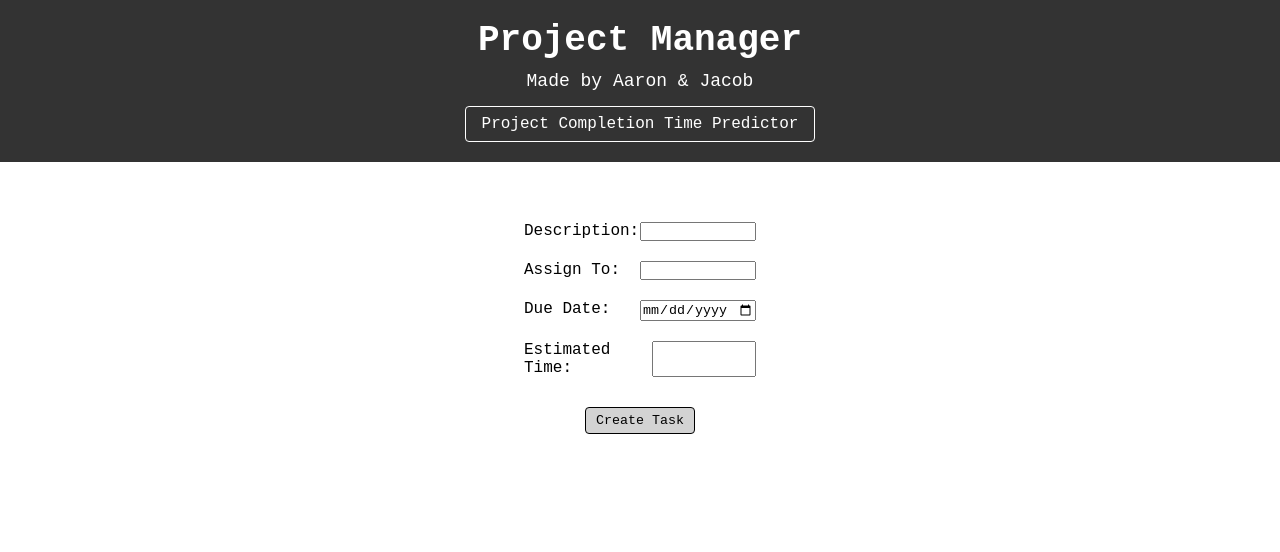
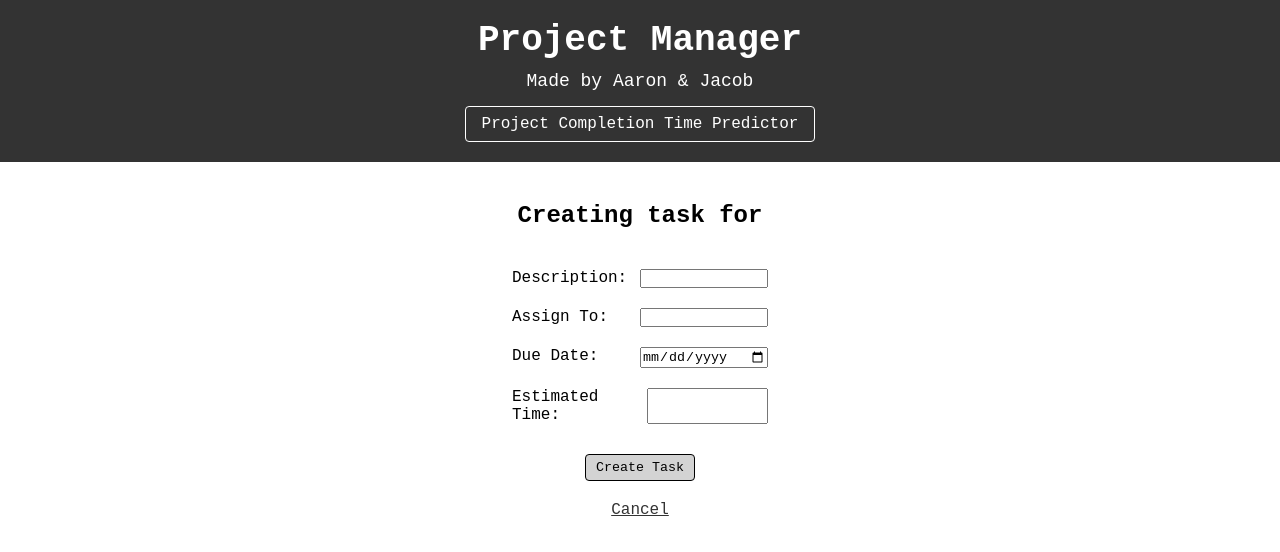
Before and after one commit to jboyce313/project-management, a React (Vite) app in the folder react-app/: page /projects/1/createTask in a window 1280 px wide. Shown: the top 552 px of the page. Built offline with nearby package versions, Linux system fonts and the light colour scheme; no server answers.

Commit message:
added cancel button to create task

```diff
--- a/react-app/src/components/CreateTask.jsx
+++ b/react-app/src/components/CreateTask.jsx
@@ -1,5 +1,5 @@
-import { useState } from "react";
-import { useParams } from "react-router-dom";
+import { useEffect, useState } from "react";
+import { Link, useParams } from "react-router-dom";
 import "../styles/createTask.css";
 
 export function CreateTask() {
@@ -9,6 +9,23 @@ export function CreateTask() {
   const [dueDate, setDueDate] = useState("");
   const [estimatedDuration, setEstimatedTime] = useState("");
   const [taskSubmitted, setTaskSubmitted] = useState("false");
+  const [projectName, setProjectName] = useState("");
+
+  useEffect(() => {
+    getProjectName();
+  }, []);
+
+  async function getProjectName() {
+    try {
+      const response = await fetch(`/api/projects/${projectID}`);
+      const data = await response.json();
+      console.log(data);
+      setProjectName(data.name);
+      console.log(projectName);
+    } catch (error) {
+      console.log("Error getting project", error);
+    }
+  }
 
   const handleSubmit = (e) => {
     e.preventDefault();
@@ -58,7 +75,9 @@ export function CreateTask() {
   }
 
   return (
+    <>
       <form className="createTaskForm" onSubmit={handleSubmit}>
+        <h2>Creating task for {projectName}</h2>
         <div>
           <label htmlFor="description">Description:</label>
           <input
@@ -101,5 +120,9 @@ export function CreateTask() {
         Task created. You may create another task or return to project screen.
       </p> */}
       </form>
+      <div className="cancel">
+        <Link to={`/projects/${projectID}`}>Cancel</Link>
+      </div>
+    </>
   );
 }
--- a/react-app/src/styles/createTask.css
+++ b/react-app/src/styles/createTask.css
@@ -3,7 +3,10 @@
   justify-content: space-between;
   flex-direction: column;
   align-items: center;
-  margin: 60px;
+}
+
+.createTaskForm h2 {
+  margin: 40px;
 }
 
 .createTaskForm div {
@@ -29,3 +32,12 @@
 .createTaskForm button:hover {
   transform: scale(1.05);
 }
+
+.cancel {
+  display: flex;
+  justify-content: center;
+}
+.cancel a {
+  margin: 20px;
+  color: #333;
+}
```
Lines whose indentation alone changed are shown as unchanged.
